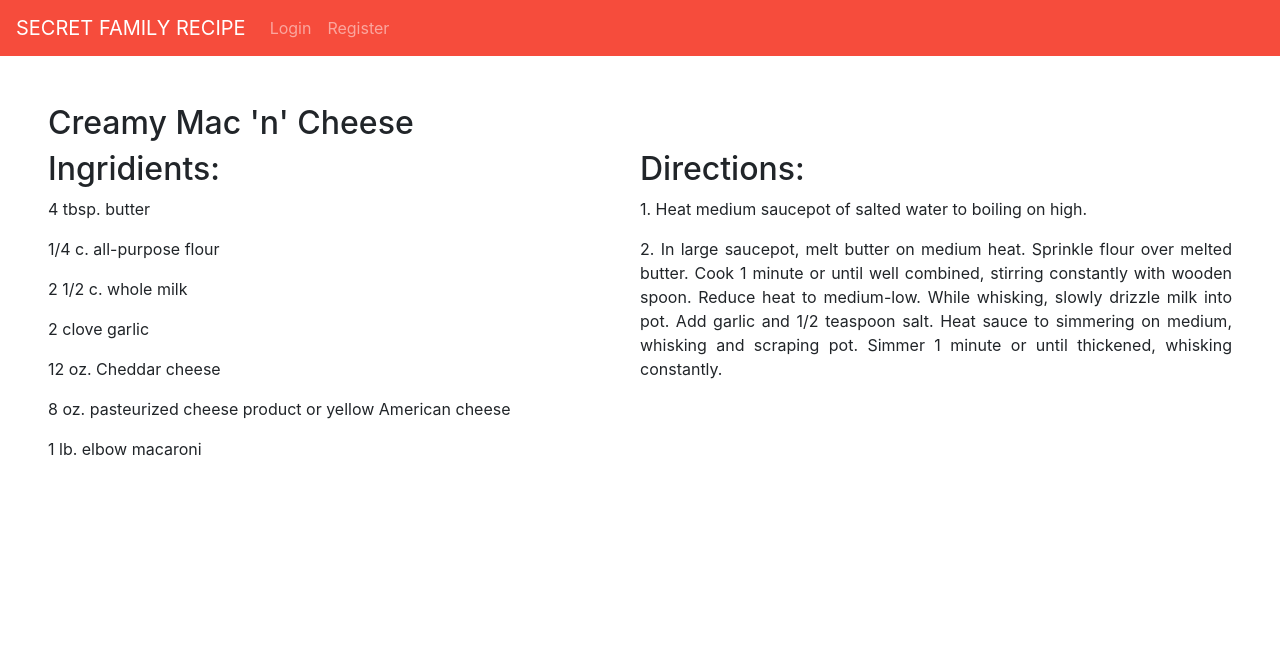
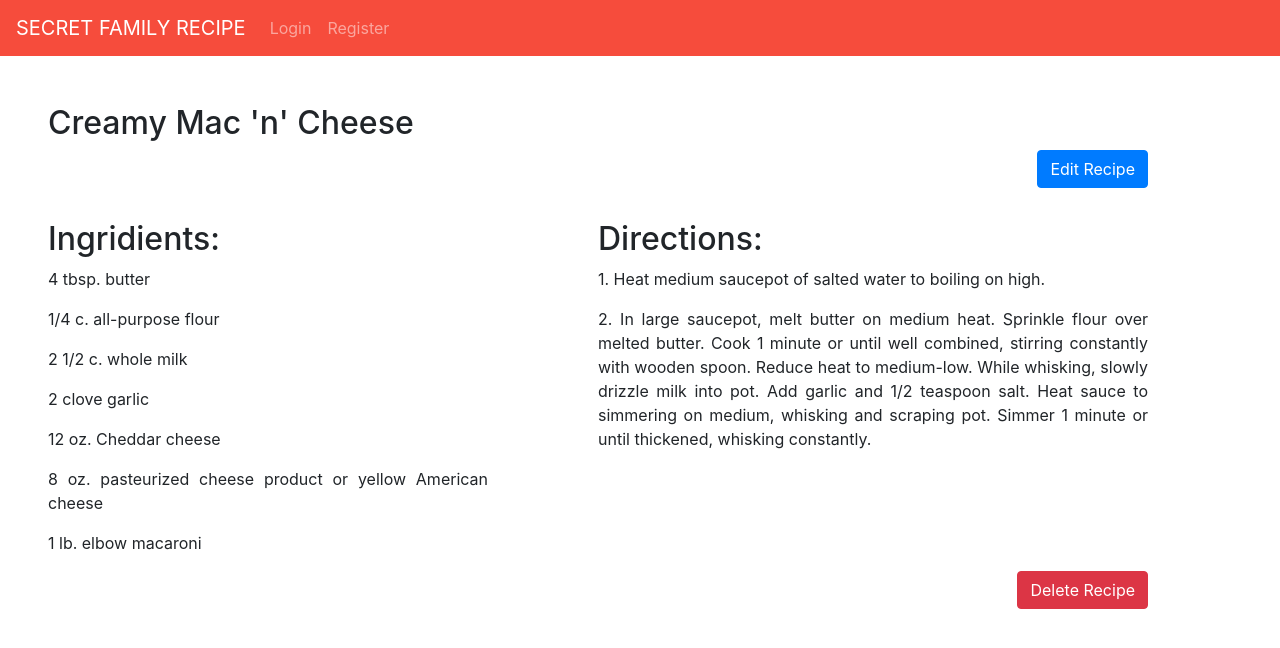
Before and after one commit to tt-webpt-105-Build-Week-2/Front-end, a React (Create React App) app in the folder secret-family-recipe/: page /recipe0 in a window 1280 px wide. Shown: the top 648 px of the page. Built offline with nearby package versions, Linux system fonts and the light colour scheme.

Commit message:
added buttons

```diff
--- a/secret-family-recipe/src/components/recipes/RecipesPage.css
+++ b/secret-family-recipe/src/components/recipes/RecipesPage.css
@@ -4,13 +4,22 @@
 
 .recipe-wrapper {
   display: flex;
-  justify-content: space-evenly;
+  justify-content: space-between;
+  margin-top: 2rem;
   text-align: justify;
+  max-width: 1100px;
 }
 
 .ingredients {
-  width: 50%;
+  width: 40%;
 }
 .directions {
   width: 50%;
 }
+
+.button-container{
+    display:flex;
+    justify-content: flex-end;
+  max-width: 1100px;
+
+}
--- a/secret-family-recipe/src/components/recipes/RecipesPage.js
+++ b/secret-family-recipe/src/components/recipes/RecipesPage.js
@@ -1,10 +1,29 @@
 import React from 'react'
+import { useHistory } from 'react-router-dom'
+import axiosWithAuth from '../../utils/axiosWithAuth'
+
 import './RecipesPage.css'
+import { Button } from 'react-bootstrap'
 
 const RecipesPage = () => {
+    const history = useHistory()
+
+    const deleteRecipe = id => {
+        axiosWithAuth()
+            .delete(`https://secret-recipes-2.herokuapp.com/api/recipes/${id}`)
+            .then(res => {
+                console.log('Delete:', res.data.message)
+                history.push('/recipes')
+            })
+            .catch(err => console.log(err))
+    }
+
     return (
         <div className='page-container'>
             <h2 className='title'>Creamy Mac 'n' Cheese</h2>
+            <div className='button-container'>
+                <Button variant='primary'>Edit Recipe</Button>
+            </div>
             <div className='recipe-wrapper'>
                 <div className='ingredients'>
                     <h2>Ingridients:</h2>
@@ -22,6 +41,9 @@ const RecipesPage = () => {
                     <p>2. In large saucepot, melt butter on medium heat. Sprinkle flour over melted butter. Cook 1 minute or until well combined, stirring constantly with wooden spoon. Reduce heat to medium-low. While whisking, slowly drizzle milk into pot. Add garlic and 1/2 teaspoon salt. Heat sauce to simmering on medium, whisking and scraping pot. Simmer 1 minute or until thickened, whisking constantly.</p>
                 </div>
             </div>
+            <div className='button-container'>
+                <Button variant='danger'>Delete Recipe</Button>
+            </div>
         </div>
     )
 }
```
